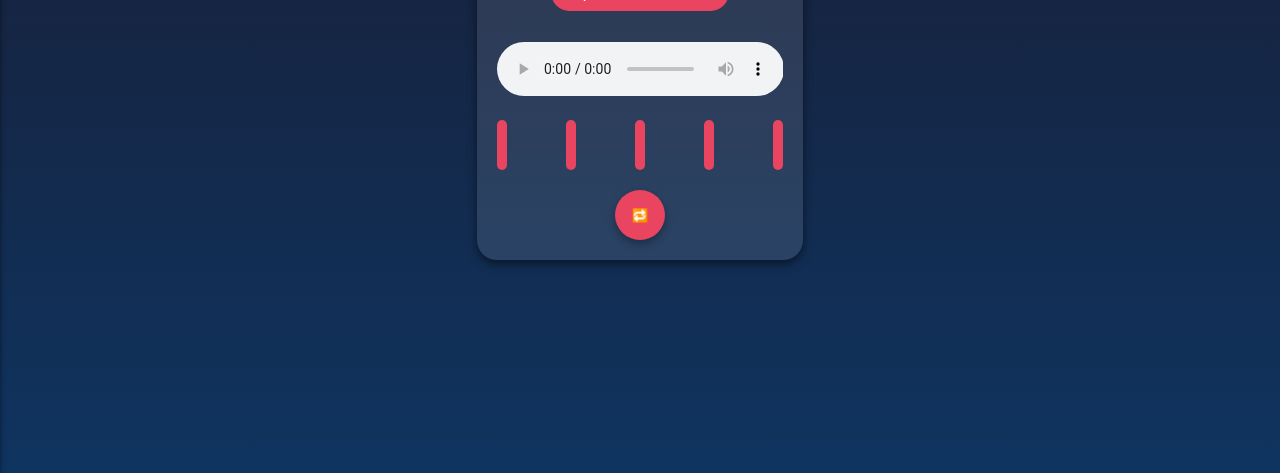
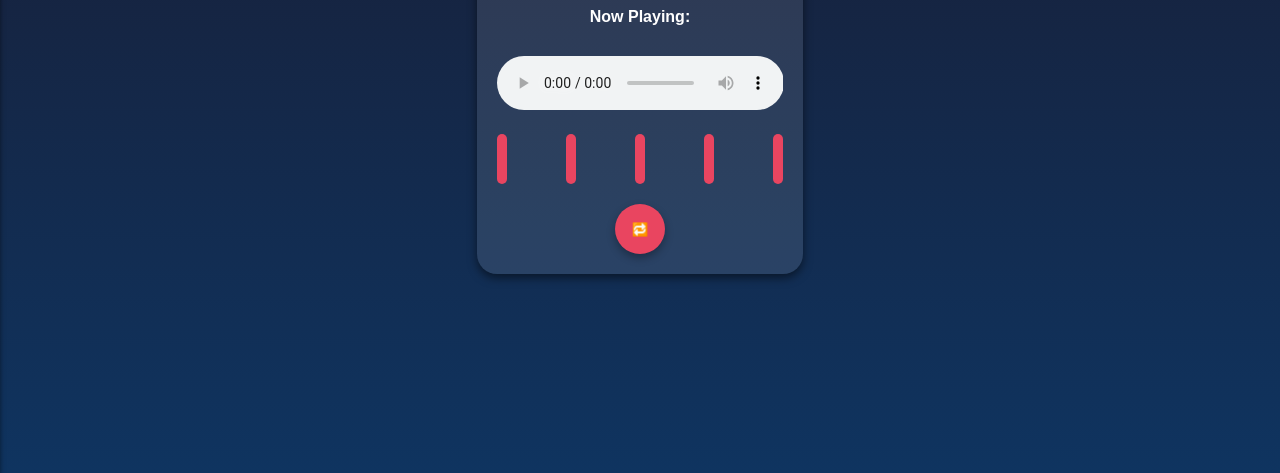
Before and after one commit to awab1433/webmp3player, a plain HTML site: page index.html in a window 1280 px wide. Shown: the part 327-800 px from the top of the page. Drawn offline with Linux system fonts and the light colour scheme.

Commit message:
Update index.html

```diff
--- a/index.html
+++ b/index.html
@@ -173,6 +173,14 @@
         .toggle-button:hover {
             background: #ff6f91;
         }
+
+        .now-playing {
+            font-size: 16px;
+            font-weight: bold;
+            color: #ffffff;
+            margin-bottom: 10px;
+            text-align: center;
+        }
     </style>
 </head>
 <body>
@@ -182,11 +190,13 @@
     </div>
     <div class="content">
         <div class="player-container">
+
             <h1>Web MP3 Player</h1>
             <div class="file-input">
                 <label for="folderInput">Upload MP3 Folder</label>
                 <input type="file" id="folderInput" webkitdirectory directory multiple>
             </div>
+			<div class="now-playing" id="nowPlaying">Now Playing: </div>
             <audio id="audioPlayer" controls></audio>
             <div class="equalizer" id="equalizer">
                 <div class="bar"></div>
@@ -208,6 +218,7 @@
         const equalizer = document.getElementById('equalizer');
         const sidebar = document.getElementById('sidebar');
         const loopButton = document.querySelector('.control-button');
+        const nowPlayingLabel = document.getElementById('nowPlaying');
 
         let bars = Array.from(equalizer.children);
         let isLooping = false;
@@ -240,6 +251,9 @@
                     const fileURL = URL.createObjectURL(file);
                     audioPlayer.src = fileURL;
                     audioPlayer.play();
+
+                    // Update the now playing label
+                    nowPlayingLabel.textContent = 'Now Playing: ' + file.name;
                 });
 
                 listItem.textContent = file.name;
```
Lines whose indentation alone changed are shown as unchanged.
